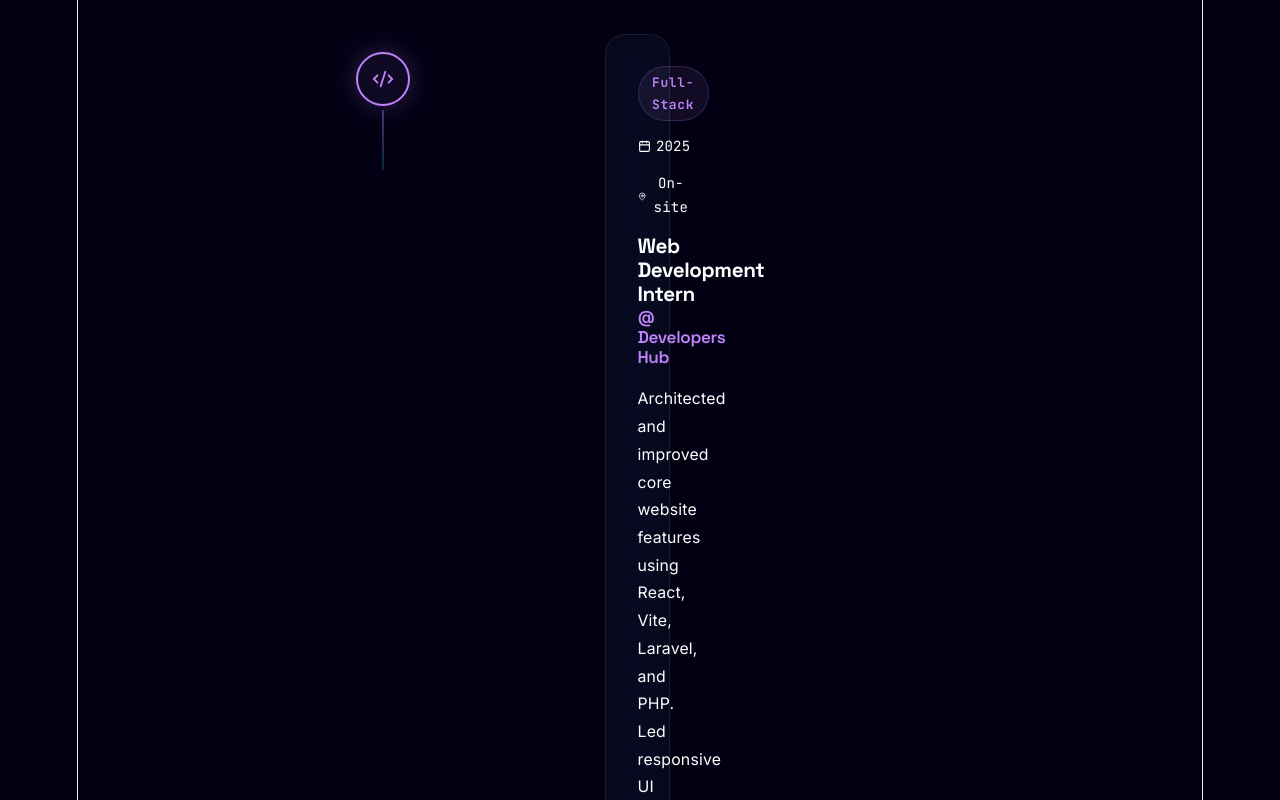
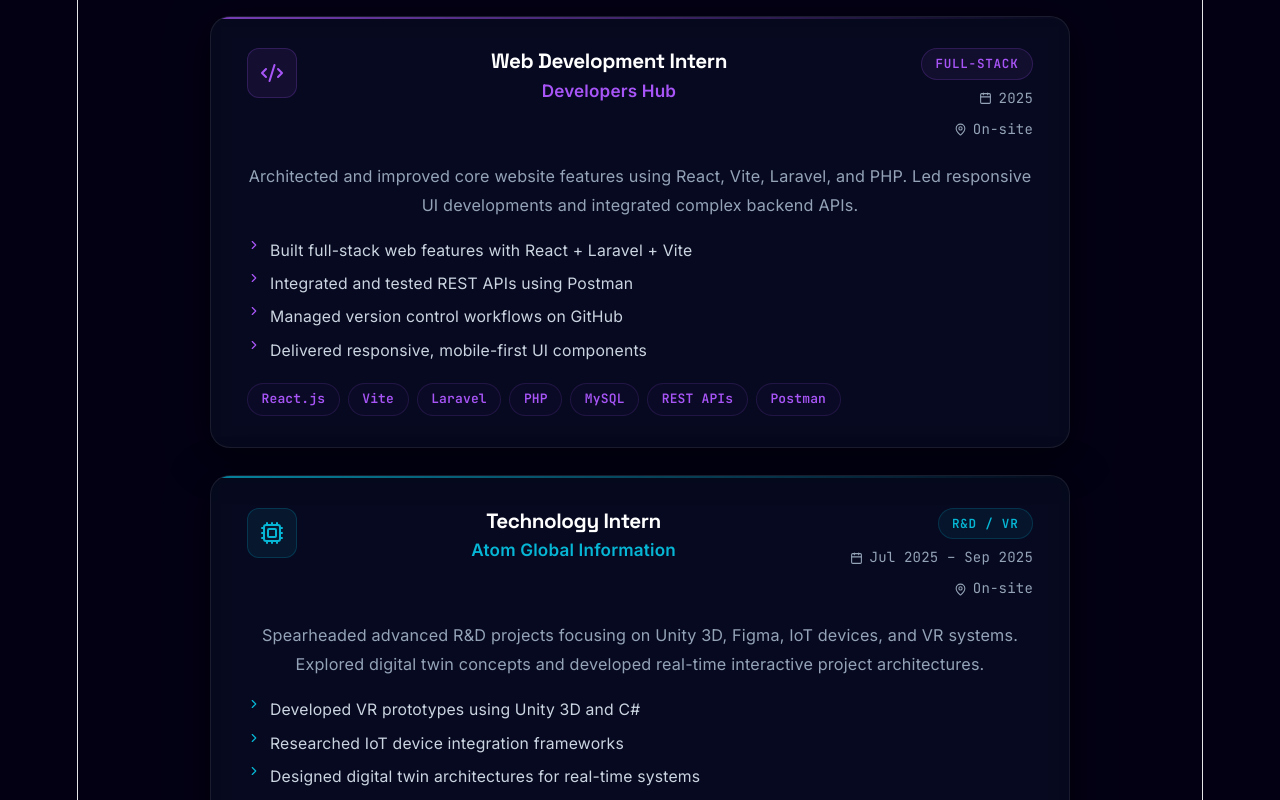
Before and after one commit to masha8663/umme-portfolio, a React (Vite) app: page / in a window 1280 px wide. Shown: the part 5560-6360 px from the top of the page. Built offline with nearby package versions, Linux system fonts and the light colour scheme; the HTML template or start-up script is replaced by a standard one.

Commit message:
fix: replace broken alternating timeline layout with full-width internship cards - fixes text wrapping word-by-word bug

```diff
--- a/src/components/Internships.jsx
+++ b/src/components/Internships.jsx
@@ -1,6 +1,6 @@
 import React from 'react';
 import { motion } from 'framer-motion';
-import { Briefcase, Code2, Cpu, Building2, Calendar, MapPin, Sparkles } from 'lucide-react';
+import { Briefcase, Code2, Cpu, Building2, Calendar, MapPin, Sparkles, ChevronRight } from 'lucide-react';
 import styles from '../styles/Internships.module.css';
 
 const internships = [
@@ -10,17 +10,17 @@
     location: 'On-site',
     duration: '2025',
     type: 'Full-Stack',
-    icon: <Code2 size={22} />,
-    color: '#c084fc',
+    icon: <Code2 size={24} />,
+    color: '#a855f7',
     description:
-      'Architected and improved core website features using React, Vite, Laravel, and PHP. Led responsive UI developments and integrated complex backend APIs. Managed GitHub repositories and executed rigorous Postman API testing.',
+      'Architected and improved core website features using React, Vite, Laravel, and PHP. Led responsive UI developments and integrated complex backend APIs.',
     highlights: [
-      'Built full-stack web features with React + Laravel',
-      'Integrated and tested REST APIs via Postman',
+      'Built full-stack web features with React + Laravel + Vite',
+      'Integrated and tested REST APIs using Postman',
       'Managed version control workflows on GitHub',
       'Delivered responsive, mobile-first UI components',
     ],
-    tags: ['React.js', 'Vite', 'Laravel', 'PHP', 'MySQL', 'REST APIs'],
+    tags: ['React.js', 'Vite', 'Laravel', 'PHP', 'MySQL', 'REST APIs', 'Postman'],
   },
   {
     role: 'Technology Intern',
@@ -28,14 +28,14 @@
     location: 'On-site',
     duration: 'Jul 2025 – Sep 2025',
     type: 'R&D / VR',
-    icon: <Cpu size={22} />,
-    color: '#22d3ee',
+    icon: <Cpu size={24} />,
+    color: '#06b6d4',
     description:
       'Spearheaded advanced R&D projects focusing on Unity 3D, Figma, IoT devices, and VR systems. Explored digital twin concepts and developed real-time interactive project architectures.',
     highlights: [
-      'Developed VR prototypes using Unity 3D & C#',
+      'Developed VR prototypes using Unity 3D and C#',
       'Researched IoT device integration frameworks',
-      'Designed digital twin architectures',
+      'Designed digital twin architectures for real-time systems',
       'Created interactive UI/UX mockups in Figma',
     ],
     tags: ['Unity 3D', 'C#', 'Figma', 'IoT', 'VR Systems', 'Blender'],
@@ -46,24 +46,25 @@
     location: 'Kamra, Punjab',
     duration: 'Jun 2024 – Jul 2024',
     type: 'Aerospace',
-    icon: <Building2 size={22} />,
+    icon: <Building2 size={24} />,
     color: '#4ade80',
     description:
       'Conducted deep-dive studies into LRUs, avionics, radar technology, and complex aircraft systems within a highly technical aerospace environment.',
     highlights: [
-      'Studied Line Replaceable Units (LRUs) in aircraft',
-      'Explored radar & avionics technology systems',
+      'Studied Line Replaceable Units (LRUs) in aircraft systems',
+      'Explored radar & avionics technology in detail',
       'Reviewed aerospace safety and testing protocols',
-      'Gained exposure to defense-grade engineering',
+      'Gained hands-on exposure to defense-grade engineering',
     ],
-    tags: ['Avionics', 'Radar Systems', 'IoT', 'Aerospace Engineering'],
+    tags: ['Avionics', 'Radar Systems', 'IoT', 'Aerospace Engineering', 'LRUs'],
   },
 ];
 
 export default function Internships() {
   return (
-    <section id="internships" className={`section ${styles.internshipsSection}`}>
+    <section id="internships" className={`section ${styles.section}`}>
       <div className="container">
+
         {/* Header */}
         <motion.div
           className="section-header"
@@ -72,7 +73,7 @@
           viewport={{ once: true }}
         >
           <span className="section-eyebrow">
-            <Sparkles size={13} /> Work Experience
+            <Sparkles size={12} /> Work Experience
           </span>
           <h2 className="section-title">
             Professional <span className="text-gradient">Internships</span>
@@ -83,96 +84,84 @@
           <div className="section-divider" />
         </motion.div>
 
-        {/* Timeline */}
-        <div className={styles.timeline}>
+        {/* Cards */}
+        <div className={styles.cardsList}>
           {internships.map((item, idx) => (
             <motion.div
               key={idx}
-              className={styles.timelineEntry}
-              initial={{ opacity: 0, x: idx % 2 === 0 ? -40 : 40 }}
-              whileInView={{ opacity: 1, x: 0 }}
+              className={`glass ${styles.card}`}
+              initial={{ opacity: 0, y: 30 }}
+              whileInView={{ opacity: 1, y: 0 }}
               viewport={{ once: true }}
-              transition={{ duration: 0.65, delay: idx * 0.15 }}
+              transition={{ duration: 0.55, delay: idx * 0.12 }}
+              whileHover={{ y: -4, borderColor: `${item.color}40` }}
+              style={{ '--accent': item.color }}
             >
-              {/* Timeline connector */}
-              <div className={styles.timelineCenter}>
+              {/* Top accent line */}
+              <div className={styles.accentLine} style={{ background: `linear-gradient(90deg, ${item.color}, transparent)` }} />
+
+              {/* Card Header Row */}
+              <div className={styles.cardHeader}>
+                {/* Icon */}
                 <div
-                  className={styles.timelineIcon}
-                  style={{
-                    color: item.color,
-                    borderColor: item.color,
-                    boxShadow: `0 0 24px ${item.color}40`,
-                    background: `${item.color}12`,
-                  }}
+                  className={styles.iconBox}
+                  style={{ color: item.color, background: `${item.color}15`, border: `1px solid ${item.color}35` }}
                 >
                   {item.icon}
                 </div>
-                {idx < internships.length - 1 && (
-                  <div
-                    className={styles.timelineLine}
-                    style={{ background: `linear-gradient(180deg, ${item.color}60, ${internships[idx + 1].color}30)` }}
-                  />
-                )}
+
+                {/* Title block */}
+                <div className={styles.titleBlock}>
+                  <h3 className={styles.role}>{item.role}</h3>
+                  <p className={styles.company} style={{ color: item.color }}>
+                    {item.company}
+                  </p>
                 </div>
 
-              {/* Card */}
-              <motion.div
-                className={`glass ${styles.timelineCard}`}
-                whileHover={{ y: -4, boxShadow: `0 20px 50px ${item.color}20` }}
-                transition={{ duration: 0.3 }}
-              >
-                {/* Card Top */}
-                <div className={styles.cardTop}>
-                  <div className={styles.cardMeta}>
+                {/* Meta badges (right side) */}
+                <div className={styles.metaBadges}>
                   <span
                     className={styles.typeBadge}
-                      style={{ color: item.color, background: `${item.color}15`, borderColor: `${item.color}30` }}
+                    style={{ color: item.color, background: `${item.color}12`, border: `1px solid ${item.color}30` }}
                   >
                     {item.type}
                   </span>
-                    <div className={styles.metaRow}>
+                  <div className={styles.metaItem}>
                     <Calendar size={13} />
                     <span>{item.duration}</span>
                   </div>
-                    <div className={styles.metaRow}>
+                  <div className={styles.metaItem}>
                     <MapPin size={13} />
                     <span>{item.location}</span>
                   </div>
                 </div>
-
-                  <div>
-                    <h3 className={styles.roleTitle}>{item.role}</h3>
-                    <h4 className={styles.companyName} style={{ color: item.color }}>
-                      @ {item.company}
-                    </h4>
-                  </div>
               </div>
 
-                <p className={styles.cardDesc}>{item.description}</p>
+              {/* Description */}
+              <p className={styles.desc}>{item.description}</p>
 
               {/* Highlights */}
               <ul className={styles.highlights}>
                 {item.highlights.map((h, hi) => (
-                    <li key={hi} className={styles.highlightItem}>
-                      <span className={styles.highlightDot} style={{ background: item.color }} />
-                      {h}
+                  <li key={hi} className={styles.highlight}>
+                    <ChevronRight size={14} style={{ color: item.color, flexShrink: 0 }} />
+                    <span>{h}</span>
                   </li>
                 ))}
               </ul>
 
-                {/* Tags */}
-                <div className={styles.tagRow}>
+              {/* Tech Tags */}
+              <div className={styles.tags}>
                 {item.tags.map((tag, ti) => (
                   <span
                     key={ti}
-                      className={styles.techTag}
-                      style={{ color: item.color, borderColor: `${item.color}25`, background: `${item.color}08` }}
+                    className={styles.tag}
+                    style={{ color: item.color, background: `${item.color}08`, border: `1px solid ${item.color}25` }}
                   >
                     {tag}
                   </span>
                 ))}
               </div>
-              </motion.div>
             </motion.div>
           ))}
         </div>
--- a/src/styles/Internships.module.css
+++ b/src/styles/Internships.module.css
@@ -1,129 +1,123 @@
-.internshipsSection { overflow: hidden; }
+.section { overflow: hidden; }
 
-/* ── Timeline ────────────────────────────────────────────────────────── */
-.timeline {
+/* ── Cards List ──────────────────────────────────────────── */
+.cardsList {
   display: flex;
   flex-direction: column;
-  gap: 0;
-  position: relative;
-  max-width: 960px;
+  gap: 1.5rem;
+  max-width: 860px;
   margin: 0 auto;
 }
 
-.timelineEntry {
-  display: grid;
-  grid-template-columns: 1fr 70px 1fr;
-  gap: 0;
-  align-items: flex-start;
+/* ── Single Card ─────────────────────────────────────────── */
+.card {
+  position: relative;
+  padding: 1.75rem 2rem;
+  border-radius: 18px;
+  border: 1px solid rgba(255, 255, 255, 0.07);
+  overflow: hidden;
+  transition: all 0.3s ease;
+  cursor: default;
 }
 
-.timelineEntry:nth-child(even) .timelineCard {
-  grid-column: 3;
+.accentLine {
+  position: absolute;
+  top: 0;
+  left: 0;
+  right: 0;
+  height: 2px;
+  border-radius: 2px 2px 0 0;
+  opacity: 0.7;
 }
 
-/* Center: icon + line */
-.timelineCenter {
+/* ── Card Header Row ─────────────────────────────────────── */
+.cardHeader {
   display: flex;
-  flex-direction: column;
-  align-items: center;
-  padding-top: 2rem;
-  z-index: 2;
+  align-items: flex-start;
+  gap: 1rem;
+  margin-bottom: 1.1rem;
+  flex-wrap: wrap;
 }
 
-.timelineIcon {
-  width: 54px;
-  height: 54px;
-  border-radius: 50%;
-  border: 2px solid;
+.iconBox {
+  width: 50px;
+  height: 50px;
+  border-radius: 12px;
   display: flex;
   align-items: center;
   justify-content: center;
   flex-shrink: 0;
-  z-index: 2;
-  position: relative;
   transition: transform 0.3s ease;
 }
 
-.timelineEntry:hover .timelineIcon { transform: scale(1.08); }
+.card:hover .iconBox { transform: scale(1.05); }
 
-.timelineLine {
-  width: 2px;
+.titleBlock {
   flex: 1;
-  min-height: 60px;
-  margin-top: 4px;
-  border-radius: 2px;
+  min-width: 0;
 }
 
-/* Card */
-.timelineCard {
-  padding: 1.75rem;
-  margin: 1rem 0;
-  transition: all 0.3s ease;
+.role {
+  font-size: 1.15rem;
+  font-weight: 700;
+  color: var(--text-primary);
+  margin: 0 0 0.25rem;
+  line-height: 1.3;
+  white-space: normal;
+  word-break: normal;
 }
 
-.timelineEntry:nth-child(odd) .timelineCard {
-  margin-right: 1rem;
+.company {
+  font-size: 0.95rem;
+  font-weight: 600;
+  margin: 0;
+  line-height: 1.3;
 }
 
-.timelineEntry:nth-child(even) .timelineCard {
-  margin-left: 1rem;
-}
-
-/* Card content */
-.cardTop {
+/* Meta Badges — pushed right */
+.metaBadges {
   display: flex;
   flex-direction: column;
-  gap: 0.6rem;
-  margin-bottom: 1rem;
-}
-
-.cardMeta {
-  display: flex;
-  align-items: center;
-  gap: 0.75rem;
-  flex-wrap: wrap;
-  margin-bottom: 0.25rem;
+  align-items: flex-end;
+  gap: 0.4rem;
+  flex-shrink: 0;
 }
 
 .typeBadge {
-  padding: 0.25rem 0.75rem;
+  display: inline-block;
+  padding: 0.22rem 0.75rem;
   border-radius: 100px;
-  font-size: 0.72rem;
-  font-weight: 600;
+  font-size: 0.7rem;
+  font-weight: 700;
   font-family: var(--font-mono);
-  letter-spacing: 0.05em;
-  border: 1px solid;
+  letter-spacing: 0.06em;
+  text-transform: uppercase;
+  white-space: nowrap;
 }
 
-.metaRow {
+.metaItem {
   display: flex;
   align-items: center;
-  gap: 0.3rem;
+  gap: 0.35rem;
   font-size: 0.78rem;
-  color: var(--color-text-muted);
+  color: var(--text-muted);
   font-family: var(--font-mono);
+  white-space: nowrap;
 }
 
-.roleTitle {
-  font-size: 1.15rem;
-  font-weight: 700;
-  color: var(--color-text-main);
-  margin: 0;
+.metaItem svg { flex-shrink: 0; }
+
+/* ── Description ─────────────────────────────────────────── */
+.desc {
+  font-size: 0.9rem;
+  color: var(--text-muted);
+  line-height: 1.8;
+  margin-bottom: 1rem;
+  word-break: normal;
+  overflow-wrap: normal;
 }
 
-.companyName {
-  font-size: 0.95rem;
-  font-weight: 600;
-  margin: 0.1rem 0 0;
-}
-
-.cardDesc {
-  font-size: 0.88rem;
-  color: var(--color-text-muted);
-  line-height: 1.75;
-  margin-bottom: 1.1rem;
-}
-
+/* ── Highlights List ─────────────────────────────────────── */
 .highlights {
   display: flex;
   flex-direction: column;
@@ -131,56 +125,37 @@
   margin-bottom: 1.1rem;
 }
 
-.highlightItem {
+.highlight {
   display: flex;
-  align-items: center;
-  gap: 0.65rem;
-  font-size: 0.85rem;
-  color: var(--color-text-sub);
+  align-items: flex-start;
+  gap: 0.5rem;
+  font-size: 0.875rem;
+  color: var(--text-secondary);
+  line-height: 1.6;
+  word-break: normal;
 }
 
-.highlightDot {
-  width: 5px;
-  height: 5px;
-  border-radius: 50%;
-  flex-shrink: 0;
-}
-
-.tagRow {
+/* ── Tags ────────────────────────────────────────────────── */
+.tags {
   display: flex;
   flex-wrap: wrap;
   gap: 0.45rem;
+  margin-top: 0.25rem;
 }
 
-.techTag {
-  display: inline-flex;
-  align-items: center;
-  padding: 0.22rem 0.7rem;
+.tag {
+  padding: 0.25rem 0.75rem;
   border-radius: 100px;
-  font-size: 0.74rem;
-  font-weight: 500;
+  font-size: 0.72rem;
+  font-weight: 600;
   font-family: var(--font-mono);
-  border: 1px solid;
+  white-space: nowrap;
 }
 
-/* ── Responsive: Stack on mobile ─────────────────────────────────────── */
-@media (max-width: 768px) {
-  .timelineEntry {
-    grid-template-columns: 48px 1fr;
-    gap: 1rem;
-  }
-
-  .timelineCenter {
-    grid-column: 1;
-    grid-row: 1;
-    padding-top: 1.75rem;
-  }
-
-  .timelineCard {
-    grid-column: 2;
-    grid-row: 1;
-    margin: 0.75rem 0 !important;
-  }
-
-  .timelineIcon { width: 44px; height: 44px; }
+/* ── Responsive ──────────────────────────────────────────── */
+@media (max-width: 640px) {
+  .card { padding: 1.25rem 1.25rem; }
+  .cardHeader { flex-direction: column; gap: 0.75rem; }
+  .metaBadges { align-items: flex-start; flex-direction: row; flex-wrap: wrap; }
+  .typeBadge { order: -1; }
 }
```
Lines whose indentation alone changed are shown as unchanged.
